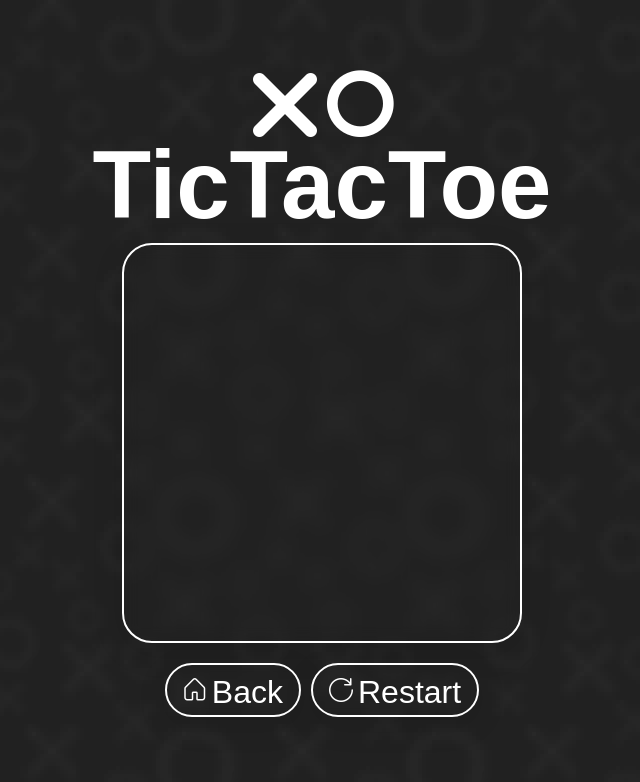
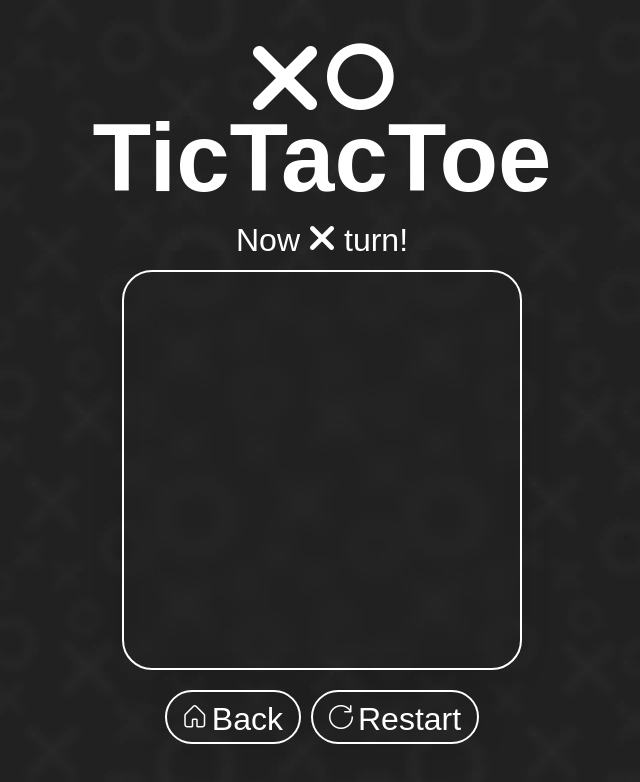
Before and after one commit to MateuszPerczak/tictactoe, a React (Create React App) app: page /tictactoe/play in a window 1280 px wide. Shown: the top 782 px of the page, without its empty margins (318-958 px from the left). Built offline with nearby package versions, Linux system fonts and the light colour scheme; a web font is replaced by a local one.

Commit message:
Added Game component

```diff
--- a/src/Components/Board/Board.tsx
+++ b/src/Components/Board/Board.tsx
@@ -1,12 +1,16 @@
 import styled from "@emotion/styled";
-import { FC, useState } from "react";
+import type { FC } from "react";
+// import Icon from "../Icon/Icon";
+import BoardElement from "../BoardElement/BoardElement";
 
 const StyledBoard = styled.div`
   display: grid;
   justify-content: center;
   align-items: center;
   grid-template-columns: repeat(3, 33%);
+  grid-template-rows: repeat(3, 33%);
   overflow: hidden;
+  padding: 10px;
   width: min(50vh, 90vw);
   height: min(50vh, 90vw);
   backdrop-filter: blur(8px);
@@ -15,28 +19,42 @@ const StyledBoard = styled.div`
   border: 2px solid #fff;
 `;
 
-const StyledSquare = styled.div`
-  display: flex;
-  justify-content: center;
-  align-items: center;
-  font-size: 6rem;
-  width: auto;
-  height: 100%;
-  &:hover {
-    cursor: pointer;
-  }
-`;
+type BoardProps = {
+  board: Array<string>;
+  setBoard: Function;
+};
 
-const Board: FC = (): JSX.Element => {
-  const [board, _] = useState(Array(9).fill(""));
+const Board: FC<BoardProps> = ({
+  board,
+  setBoard,
+}: BoardProps): JSX.Element => {
+  // const [board, setBoard] = useState(Array(9).fill(""));
+
+  // const [player, setPlayer] = useState("X");
+
+  // const handleClick = (index: number): void => {
+  //   if (board[index] === "") {
+  //     const newBoard = [...board];
+  //     newBoard[index] = player;
+  //     setBoard(newBoard);
+  //     changePlayer();
+  //   }
+  // };
+
+  // const changePlayer = () => {
+  //   setPlayer(player === "X" ? "O" : "X");
+  // };
 
   return (
     <StyledBoard>
-      {board.map((square) => {
-        return <StyledSquare>{square}</StyledSquare>;
+      {board.map((value, key) => {
+        return <BoardElement key={key}>{value}</BoardElement>;
       })}
     </StyledBoard>
   );
 };
 
 export default Board;
+
+// &#xED66; circle
+// &#xEF2C; cross
--- /dev/null
+++ b/src/Components/BoardElement/BoardElement.tsx
@@ -0,0 +1,26 @@
+import type { FC, PropsWithChildren } from "react";
+import styled from "@emotion/styled";
+
+const StyledElement = styled.div`
+  display: flex;
+  justify-content: center;
+  align-items: center;
+  width: 100%;
+  height: 100%;
+  user-select: none;
+  &:hover {
+    cursor: pointer;
+    border-radius: 30px;
+    background-color: rgba(0, 0, 0, 0.1);
+  }
+`;
+
+type ElementProps = PropsWithChildren<Record<string, unknown>>;
+
+const BoardElement: FC<ElementProps> = ({
+  children,
+}: ElementProps): JSX.Element => {
+  return <StyledElement>{children}</StyledElement>;
+};
+
+export default BoardElement;
--- /dev/null
+++ b/src/Components/Game/Game.tsx
@@ -0,0 +1,43 @@
+import type { FC } from "react";
+import { useState } from "react";
+import Board from "../Board/Board";
+import Button from "../Button/Button";
+import Text from "../Text/Text";
+import Icon from "../Icon/Icon";
+import styled from "@emotion/styled";
+
+const StyledPanel = styled.div`
+  display: flex;
+  flex-direction: row;
+  align-items: center;
+  gap: 10px;
+  padding: 10px;
+`;
+
+const Game: FC = (): JSX.Element => {
+  const [board, setBoard] = useState(Array(9).fill(""));
+  const [player, setPlayer] = useState("X");
+
+  return (
+    <>
+      <StyledPanel>
+        <Text>Now</Text>
+        <Icon>&#xEF2C;</Icon>
+        <Text>turn!</Text>
+      </StyledPanel>
+      <Board board={board} setBoard={setBoard} />
+      <StyledPanel>
+        <Button to="/">
+          <Icon>&#xE10F;</Icon>
+          <Text>Back</Text>
+        </Button>
+        <Button to="">
+          <Icon>&#xE72C;</Icon>
+          <Text>Restart</Text>
+        </Button>
+      </StyledPanel>
+    </>
+  );
+};
+
+export default Game;
--- a/src/Pages/Play.tsx
+++ b/src/Pages/Play.tsx
@@ -1,19 +1,9 @@
 import type { FC } from "react";
 import { useSpring, animated } from "react-spring";
 import Page from "../Components/Page/Page";
-import Button from "../Components/Button/Button";
-import Text from "../Components/Text/Text";
-import Icon from "../Components/Icon/Icon";
+
 import Logo from "../Components/Logo/Logo";
-import Board from "../Components/Board/Board";
-import styled from "@emotion/styled";
-
-const StyledPanel = styled.div`
-  display: flex;
-  flex-direction: row;
-  gap: 10px;
-  padding: 10px;
-`;
+import Game from "../Components/Game/Game";
 
 const Play: FC = (): JSX.Element => {
   const header = useSpring({
@@ -35,17 +25,7 @@ const Play: FC = (): JSX.Element => {
         }}
       >
         <Logo />
-        <Board />
-        <StyledPanel>
-          <Button to="/">
-            <Icon>&#xE10F;</Icon>
-            <Text>Back</Text>
-          </Button>
-          <Button to="">
-            <Icon>&#xE72C;</Icon>
-            <Text>Restart</Text>
-          </Button>
-        </StyledPanel>
+        <Game />
       </animated.div>
     </Page>
   );
```
